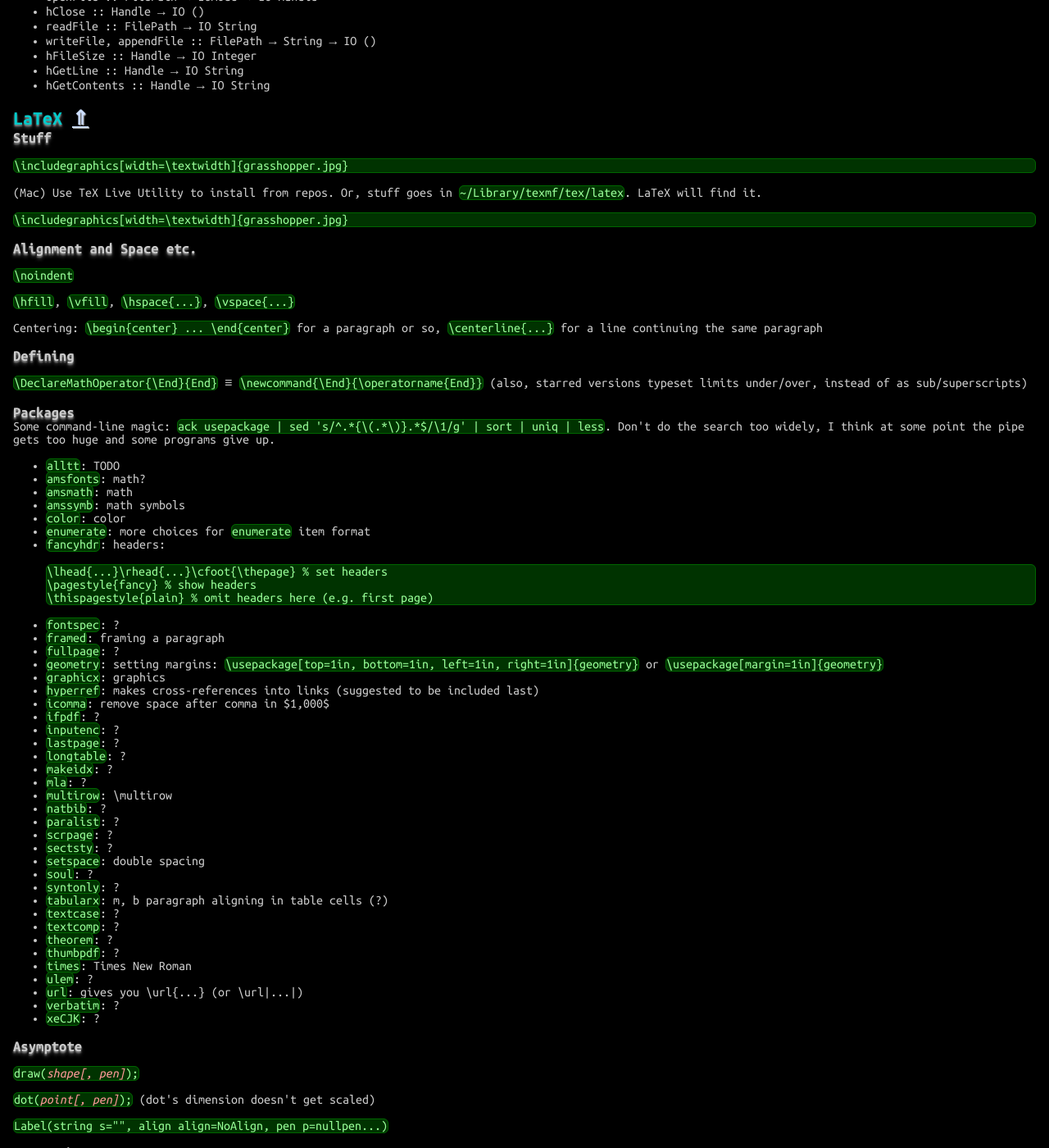
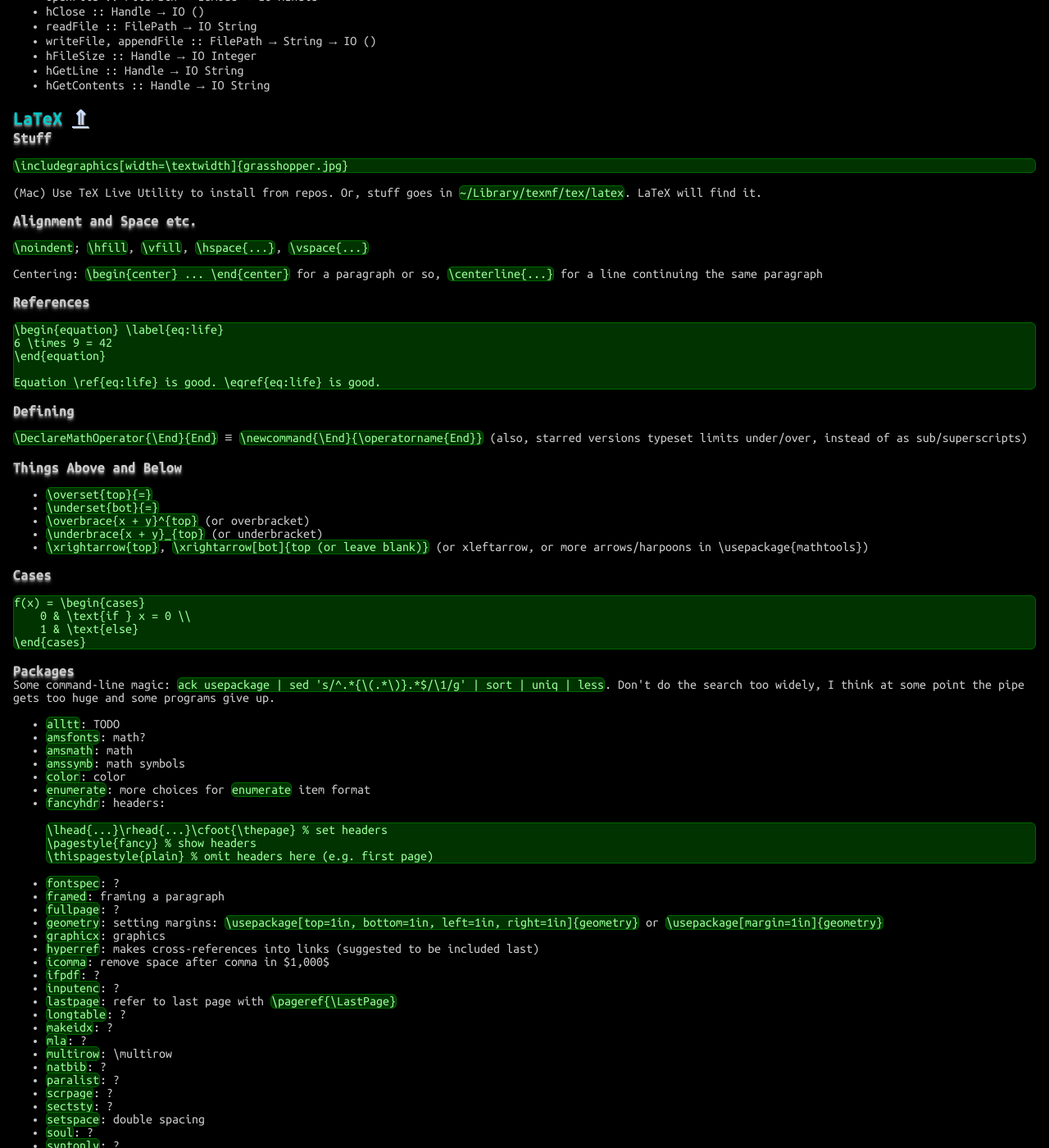
Before and after one commit to betaveros/cs, a Jekyll site: the page built from index.html, in a window 1280 px wide and 1400 px high, scrolled down 13875 px. Shown: the whole window at 82% size. Built offline with Jekyll 4.4.1, drawn with Linux system fonts in a browser that asks for light colours.

Commit message:
LaTeX: spacing, references, things above and below

```diff
--- a/_includes/latex.html
+++ b/_includes/latex.html
@@ -1,15 +1,32 @@
 <h3>Stuff</h3>
 <pre>\includegraphics[width=\textwidth]{grasshopper.jpg}</pre>
 <p>(Mac) Use TeX Live Utility to install from repos. Or, stuff goes in <code>~/Library/texmf/tex/latex</code>. LaTeX will find it.</p>
-<pre>\includegraphics[width=\textwidth]{grasshopper.jpg}</pre>
 <h3>Alignment and Space etc.</h3>
-<p><code>\noindent</code></p>
-<p><code>\hfill</code>, <code>\vfill</code>, <code>\hspace{...}</code>, <code>\vspace{...}</code></p>
+<p><code>\noindent</code>; <code>\hfill</code>, <code>\vfill</code>, <code>\hspace{...}</code>, <code>\vspace{...}</code></p>
 <p>Centering: <code>\begin{center} ... \end{center}</code> for a paragraph or so, <code>\centerline{...}</code> for a line continuing the same paragraph</p>
+<h3>References</h3>
+<pre>\begin{equation} \label{eq:life}
+6 \times 9 = 42
+\end{equation}
+
+Equation \ref{eq:life} is good. \eqref{eq:life} is good.</pre>
 <h3>Defining</h3>
 <p>
 <code>\DeclareMathOperator{\End}{End}</code> &equiv; <code>\newcommand{\End}{\operatorname{End}}</code> (also, starred versions typeset limits under/over, instead of as sub/superscripts)
 </p>
+<h3>Things Above and Below</h3>
+<ul>
+	<li><code>\overset{top}{=}</code></li>
+	<li><code>\underset{bot}{=}</code></li>
+	<li><code>\overbrace{x + y}^{top}</code> (or overbracket)</li>
+	<li><code>\underbrace{x + y}_{top}</code> (or underbracket)</li>
+	<li><code>\xrightarrow{top}</code>, <code>\xrightarrow[bot]{top (or leave blank)}</code> (or xleftarrow, or more arrows/harpoons in \usepackage{mathtools})</li>
+</ul>
+<h3>Cases</h3>
+<pre>f(x) = \begin{cases}
+	0 &amp; \text{if } x = 0 \\
+	1 &amp; \text{else}
+\end{cases}</pre>
 <h3>Packages</h3>
 Some command-line magic: <code>ack usepackage | sed 's/^.*{\(.*\)}.*$/\1/g' | sort | uniq | less</code>. Don't do the search too widely, I think at some point the pipe gets too huge and some programs give up.
 <ul>
@@ -32,7 +49,7 @@ Some command-line magic: <code>ack usepackage | sed 's/^.*{\(.*\)}.*$/\1/g' | so
 	<li><code>icomma</code>: remove space after comma in $1,000$</li>
 	<li><code>ifpdf</code>: ?</li>
 	<li><code>inputenc</code>: ?</li>
-	<li><code>lastpage</code>: ?</li>
+	<li><code>lastpage</code>: refer to last page with <code>\pageref{\LastPage}</code></li>
 	<li><code>longtable</code>: ?</li>
 	<li><code>makeidx</code>: ?</li>
 	<li><code>mla</code>: ?</li>
```
